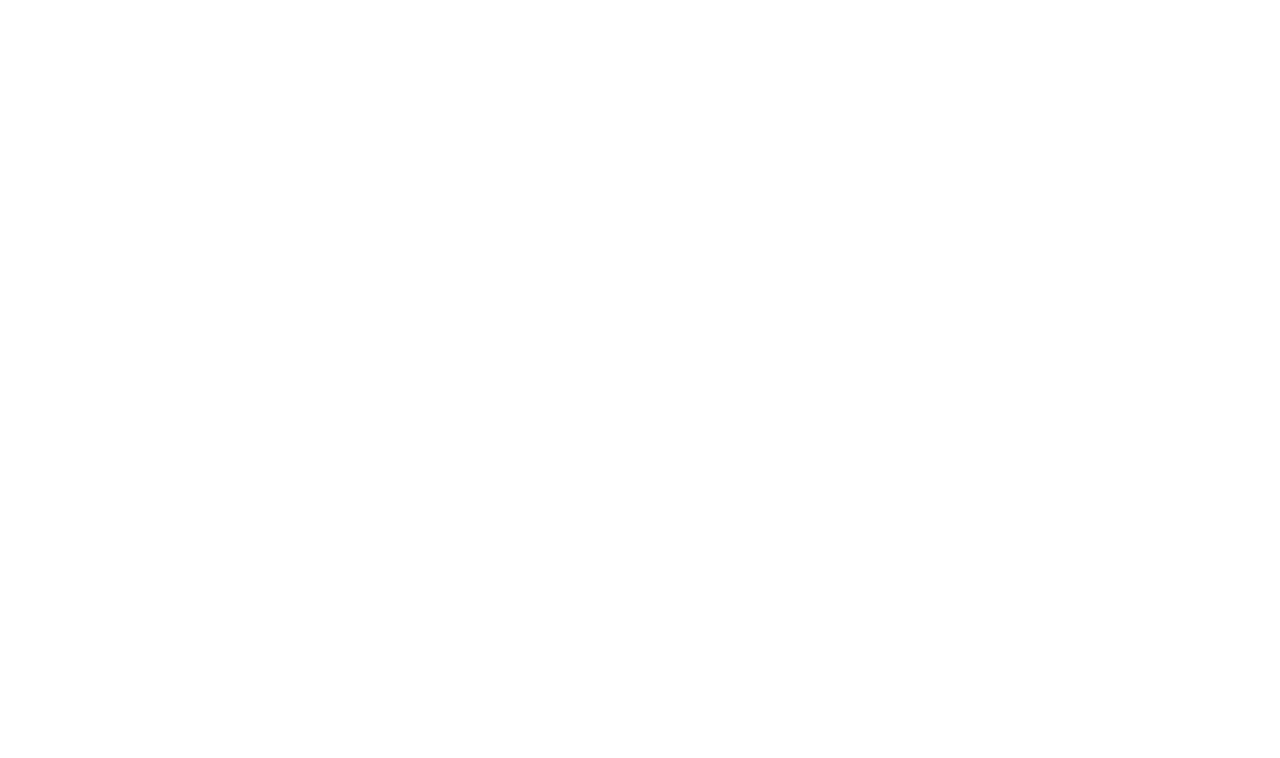
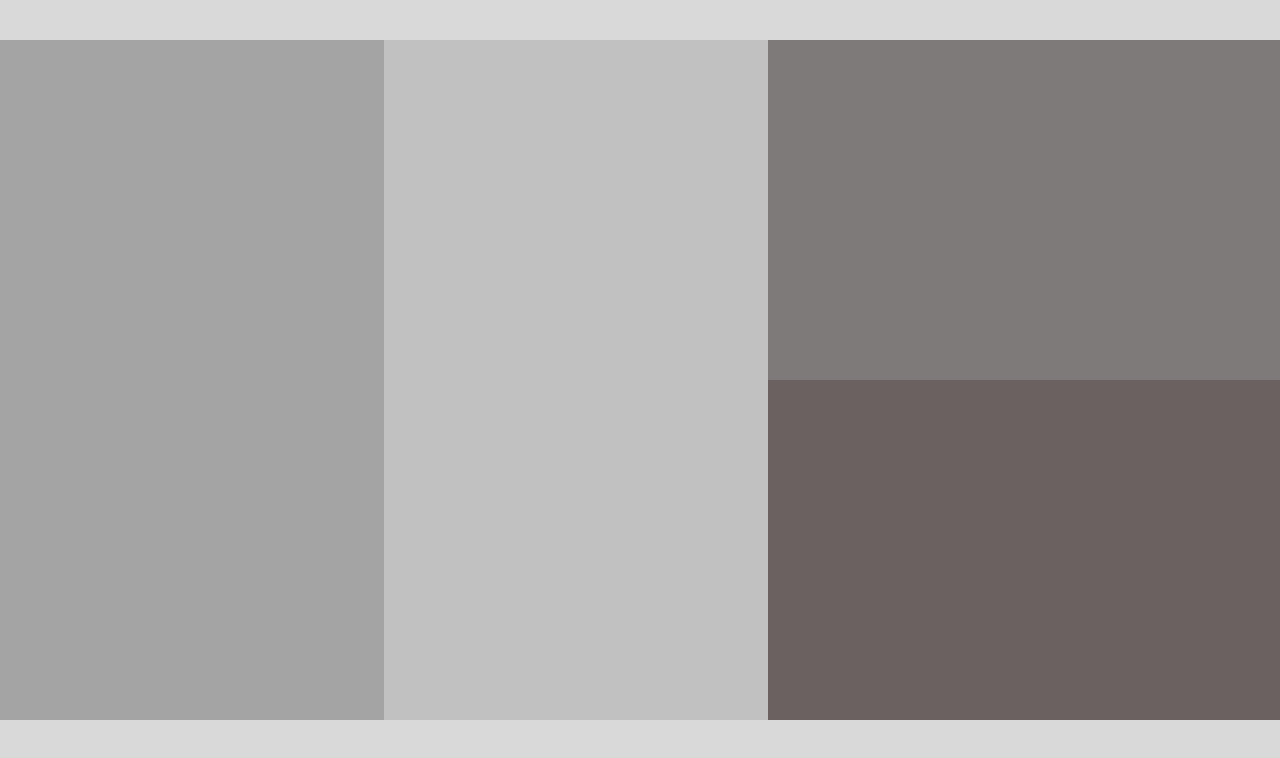
Before and after one commit to Roman01081995/learning123, a plain HTML site: page HTML&CSS-Homeworks/lesson9/lesson9-6/lesson9-6.html in a window 1280 px wide. Drawn offline with Linux system fonts and the light colour scheme.

Commit message:
lesson9-6.html

```diff
--- a/HTML&CSS-Homeworks/lesson9/lesson9-6/lesson9-6.html
+++ b/HTML&CSS-Homeworks/lesson9/lesson9-6/lesson9-6.html
@@ -4,7 +4,7 @@
     <meta charset="UTF-8">
     <meta name="viewport" content="width=device-width, initial-scale=1.0">
     <title>Document</title>
-
+    <link rel="stylesheet" href="lesson9-6.css">
 </head>
 <body>
     <div class="grid">
```
